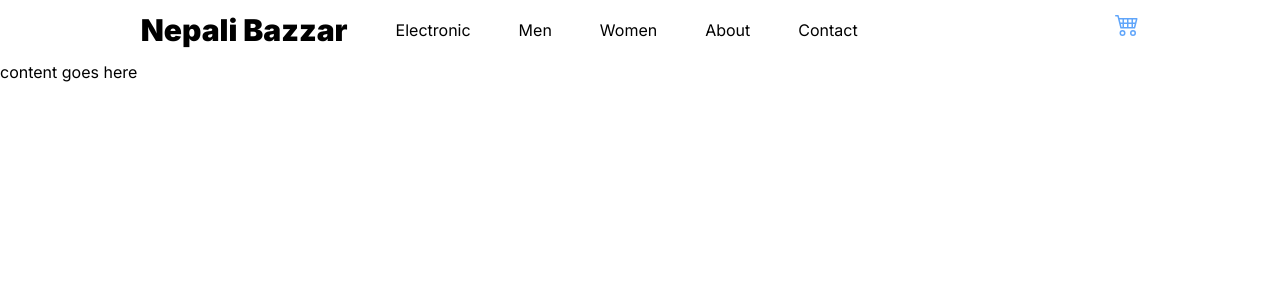
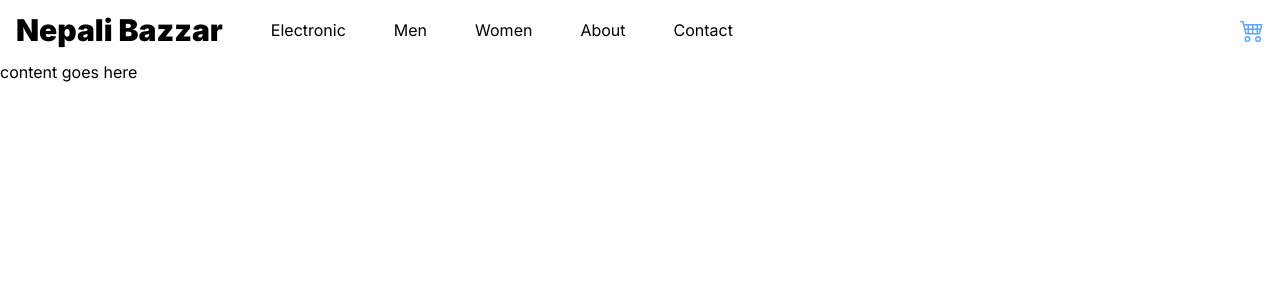
Before and after one commit to nabin69-nep/ecommerce, a Next.js app: page / in a window 1280 px wide. Shown: the top 300 px of the page. Built offline with nearby package versions, Linux system fonts and the light colour scheme.

Commit message:
navbar is done

```diff
--- a/src/app/layout.tsx
+++ b/src/app/layout.tsx
@@ -1,12 +1,17 @@
+"use client"
 import type { Metadata } from "next";
 import Link from "next/link";
 import { BsCart4 } from "react-icons/bs";
+import { IoIosMenu } from "react-icons/io";
+import { useState } from "react";
+import { IoClose } from "react-icons/io5";
+
 import { Inter } from "next/font/google";
 import "./globals.css";
 
 const inter = Inter({ subsets: ["latin"] });
 
-export const metadata: Metadata = {
+  const metadata: Metadata = { //export grna milena
   title: "Nepali Bazzar",
   description: "Generated by create next app",
 };
@@ -16,21 +21,44 @@ export default function RootLayout({
 }: Readonly<{
   children: React.ReactNode;
 }>) {
+  const [menuOpen, setMenuOpen] = useState(false);
+   function handleNav(){
+    setMenuOpen(!menuOpen);
+  }
   return (
     <html lang="en">
       <body className={inter.className}>
         <nav>
           <div className="container mx-auto px-3">
-      <ul className="flex justify-around py-2">
+            <ul className="flex justify-between py-2 items-center">
+              <div className="md:hidden cursor-pointer">
+                {
+                  menuOpen ?
+                   <IoClose className="text-4xl font-[900] left-5  duration-300 relative z-50" onClick={handleNav} />:  <IoIosMenu  className="text-4xl duration-300 font-[900] relative z-50" onClick={handleNav} />
+                }
+              </div>
               <div className="flex items-center">
-        <li className=" p-1 "><Link className='font-[900] text-3xl' href="/">Nepali Bazzar</Link></li>
-        <li className="ml-10 p-1 "><Link className=' '  href="/electronics">Electronic</Link></li>
-        <li className="ml-10 p-1 "><Link className=' '  href="/men">Men</Link></li>
-        <li className="ml-10 p-1 "><Link className=' '  href="/women">Women</Link></li>
-        <li className="ml-10 p-1 "><Link className=' '  href="/about">About</Link></li>
-        <li className="ml-10 p-1 "><Link className=' '  href="/contact">Contact</Link></li>
+                <li className=" p-1 "><Link className=' text-2xl font-[900] lg:text-3xl' href="/">Nepali Bazzar</Link></li>
+                <div className="hidden md:flex items-center">
+                  <li className=" ml-10 p-1  "><Link href="/electronics">Electronic</Link></li>
+                  <li className="ml-10 p-1 "><Link href="/men">Men</Link></li>
+                  <li className="ml-10 p-1 "><Link href="/women">Women</Link></li>
+                  <li className="ml-10 p-1 "><Link href="/about">About</Link></li>
+                  <li className="ml-10 p-1 "><Link href="/contact">Contact</Link></li>
                 </div>
-        <li className=" p-1 "><Link className='font-bold text-2xl text-blue-400'  href="/cart"><BsCart4 /></Link></li>
+              </div>
+              <li className=" p-1 "><Link className='font-bold text-2xl text-blue-400' href="/cart"><BsCart4 /></Link></li>
+              <div className={
+                menuOpen?"fixed top-0 w-screen duration-300 left-0 ease-in-out h-screen bg-gray-300 z-40":"left-[-100%] bg-gray-300 duration-300 ease-in-out  fixed top-0"
+              }>
+                  <div className="md:hidden mt-24">
+                  <li className=" ml-10 p-1  mt-5"><Link  className="font-bold  text-lg " href="/electronics">Electronic</Link></li>
+                  <li className="ml-10 p-1 mt-5  "><Link  className="font-bold  text-lg " href="/men">Men</Link></li>
+                  <li className="ml-10 p-1 mt-5  "><Link  className="font-bold  text-lg " href="/women">Women</Link></li>
+                  <li className="ml-10 p-1 mt-5  "><Link  className="font-bold  text-lg " href="/about">About</Link></li>
+                  <li className="ml-10 p-1 mt-5  "><Link  className="font-bold  text-lg " href="/contact">Contact</Link></li>
+                </div>
+              </div>
             </ul>
           </div>
         </nav>
--- /dev/null
+++ b/src/app/not-found.tsx
@@ -0,0 +1,7 @@
+import React from 'react'
+
+export default function NotFoundPage() {
+  return (
+    <div> NotFoundPage</div>
+  )
+}
```
Lines whose indentation alone changed are shown as unchanged.
